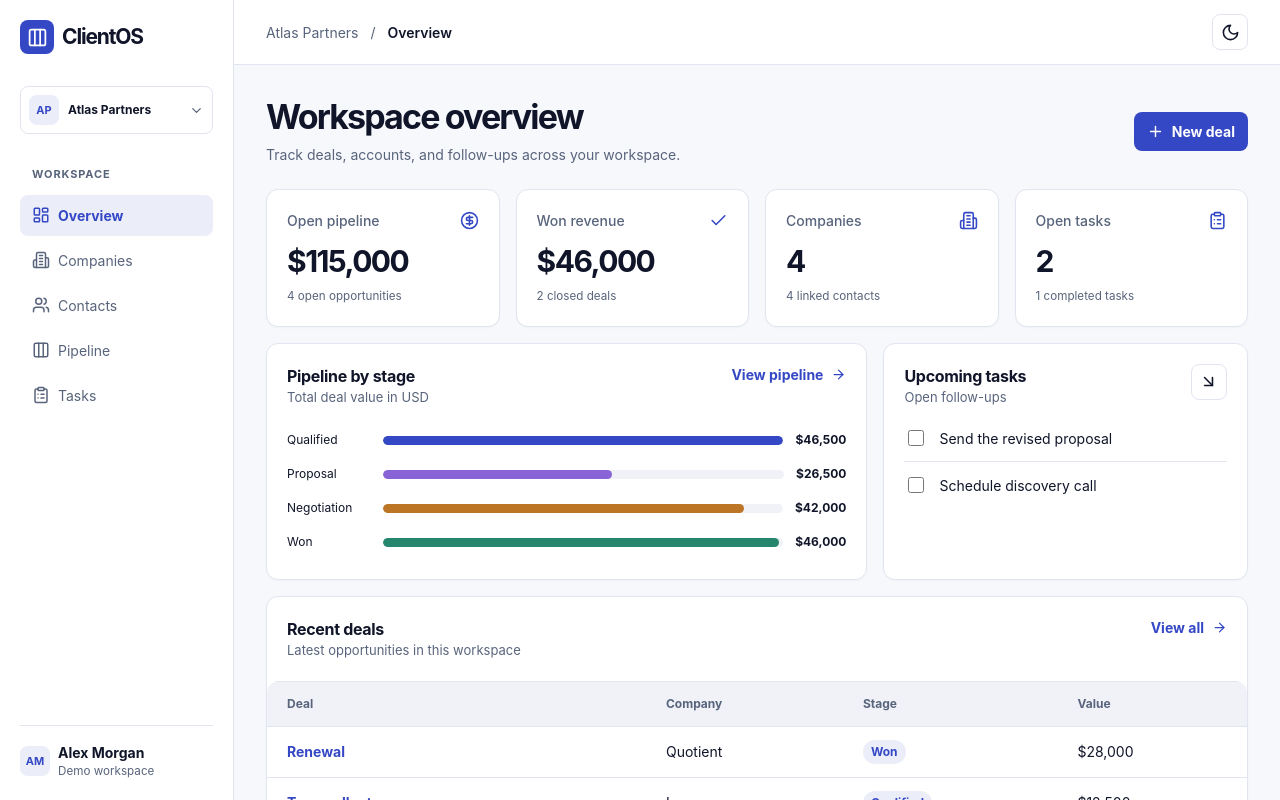
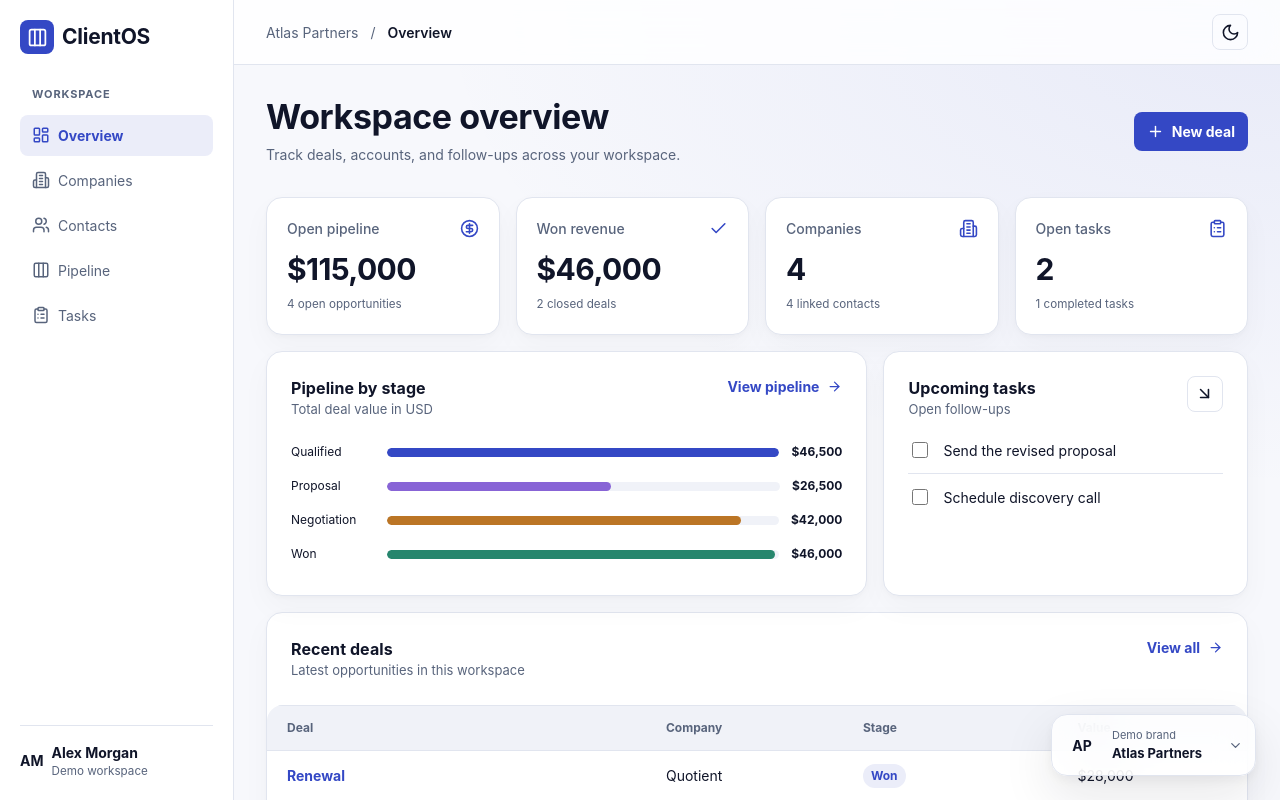
Before and after one commit to OzerovAndrey/client-os, a React (Vite) app: page / in a window 1280 px wide. Shown: the top 800 px of the page. Built offline with nearby package versions, Linux system fonts and the light colour scheme.

Commit message:
Refresh ClientOS with floating brand control and glass surfaces

```diff
--- a/src/main.tsx
+++ b/src/main.tsx
@@ -45,16 +45,6 @@ function App() {
   return <div className="shell">
     <aside className={menu ? 'sidebar expanded' : 'sidebar'} id="sidebar">
       <div className="product"><span className="product-mark"><Columns3 size={21} /></span>ClientOS</div>
-      <label className="workspace-select">
-        <span className="workspace-avatar">{workspace.initials}</span>
-        <select aria-label="Workspace" value={workspace.id} onChange={event => {
-          setWorkspace(workspaces.find(item => item.id === event.target.value) ?? workspaces[0])
-          setMenu(false)
-        }}>
-          {workspaces.map(item => <option key={item.id} value={item.id}>{item.name}</option>)}
-        </select>
-        <ChevronDown size={15} />
-      </label>
       <nav aria-label="Workspace navigation">
         <span className="nav-heading">Workspace</span>
         {screens.map(({ name, icon: Icon }) => <button key={name} aria-current={screen === name ? 'page' : undefined} onClick={() => { setScreen(name); setMenu(false) }}>
@@ -73,6 +63,18 @@ function App() {
       </header>
       <WorkspaceView key={workspace.id} workspace={workspace} screen={screen} navigate={setScreen} />
     </div>
+    <label className="workspace-select">
+      <span className="workspace-avatar">{workspace.initials}</span>
+      <span className="workspace-caption">Demo brand</span>
+      <span className="workspace-name" aria-hidden="true">{workspace.name}</span>
+      <select aria-label="Workspace" value={workspace.id} onChange={event => {
+        setWorkspace(workspaces.find(item => item.id === event.target.value) ?? workspaces[0])
+        setMenu(false)
+      }}>
+        {workspaces.map(item => <option key={item.id} value={item.id}>{item.name}</option>)}
+      </select>
+      <ChevronDown size={15} />
+    </label>
   </div>
 }
 
--- a/src/styles.css
+++ b/src/styles.css
@@ -1,22 +1,41 @@
 * { box-sizing: border-box; }
-body { margin: 0; color: var(--text); background: var(--canvas); font: 14px/1.5 var(--font-body); }
+body { margin: 0; color: var(--text); background: radial-gradient(ellipse 850px 490px at 100% 0, var(--brand-glow), transparent), var(--canvas); font: 14px/1.5 var(--font-body); }
 button, input, select { font: inherit; color: inherit; }
 button, select { cursor: pointer; }
 button { border: 0; background: transparent; }
 :focus-visible { outline: 2px solid var(--accent); outline-offset: 3px; }
 h1, h2, p { margin: 0; }
 p, small { color: var(--muted); }
-h2 { font-size: 16px; letter-spacing: -.02em; }
+h2 { font-size: 16px; letter-spacing: .005em; }
 .shell { min-height: 100vh; display: grid; grid-template-columns: 234px minmax(0, 1fr); }
 .sidebar { position: sticky; top: 0; height: 100dvh; background: var(--surface); border-right: 1px solid var(--line); display: flex; flex-direction: column; padding: var(--space-5); gap: var(--space-8); }
 .product, .profile, .workspace-select, .sidebar button, .topbar, .primary, .text-button, .icon-button { display: flex; align-items: center; gap: var(--space-2); }
-.product { font-weight: 750; font-size: 21px; letter-spacing: -.055em; }
+.product { font-weight: 750; font-size: 21px; letter-spacing: -.012em; }
 .product-mark, .workspace-avatar, .profile-avatar { display: grid; place-items: center; flex: none; border-radius: var(--radius-sm); font-weight: 700; }
 .product-mark { width: 34px; height: 34px; background: var(--accent); color: var(--accent-text); }
-.workspace-select { position: relative; padding: var(--space-2); border: 1px solid var(--line); border-radius: var(--radius-sm); }
-.workspace-avatar, .profile-avatar { width: 30px; height: 30px; background: var(--accent-soft); color: var(--accent); font-size: 11px; }
-.workspace-select select { appearance: none; background: transparent; border: 0; padding: 8px 22px 8px 47px; position: absolute; inset: 0; width: 100%; font-size: 12px; font-weight: 650; }
-.workspace-select svg { margin-left: auto; pointer-events: none; color: var(--muted); }
+.workspace-select {
+  position: fixed;
+  z-index: 1;
+  right: max(var(--space-6), env(safe-area-inset-right));
+  bottom: max(var(--space-6), env(safe-area-inset-bottom));
+  display: grid;
+  grid-template-columns: auto 1fr auto;
+  column-gap: var(--space-3);
+  row-gap: 0;
+  min-width: 205px;
+  padding: var(--space-3);
+  background: var(--glass);
+  backdrop-filter: var(--glass-blur);
+  border: 1px solid var(--line);
+  border-radius: var(--radius-lg);
+  box-shadow: var(--shadow-float);
+}
+.workspace-select .workspace-avatar { grid-row: span 2; width: 36px; height: 36px; }
+.workspace-caption { grid-column: 2; color: var(--muted); font-size: 11px; }
+.workspace-name { grid-column: 2; font-size: 13px; font-weight: 650; }
+.workspace-select select { opacity: 0; position: absolute; inset: 0; width: 100%; height: 100%; }
+.workspace-select:focus-within { outline: 2px solid var(--accent); outline-offset: 3px; }
+.workspace-select svg { grid-area: 1 / 3 / 3; pointer-events: none; color: var(--muted); }
 select option { background: var(--surface); color: var(--text); }
 .sidebar nav { display: grid; gap: var(--space-1); }
 .nav-heading { font-size: 11px; color: var(--muted); font-weight: 650; text-transform: uppercase; letter-spacing: .08em; padding: 0 var(--space-3) var(--space-2); }
@@ -25,7 +44,7 @@ select option { background: var(--surface); color: var(--text); }
 .sidebar button[aria-current] { color: var(--accent); background: var(--accent-soft); font-weight: 650; }
 .profile { margin-top: auto; padding-top: var(--space-4); border-top: 1px solid var(--line); }
 .profile strong, .profile small { display: block; }
-.topbar { min-height: 65px; padding: 0 var(--space-8); background: var(--surface); border-bottom: 1px solid var(--line); }
+.topbar { min-height: 65px; padding: 0 var(--space-8); background: var(--glass); backdrop-filter: var(--glass-blur); border-bottom: 1px solid var(--line); }
 .breadcrumb { color: var(--muted); }
 .breadcrumb span { margin-inline: var(--space-2); }
 .breadcrumb strong { color: var(--text); font-weight: 600; }
@@ -33,10 +52,10 @@ select option { background: var(--surface); color: var(--text); }
 .icon-button:hover, .secondary:hover { background: var(--subtle); }
 .theme-toggle { margin-left: auto; }
 .menu-toggle { display: none; }
-main { max-width: 1520px; margin: auto; padding: var(--space-8); }
+main { max-width: 1520px; margin: auto; padding: var(--space-8) var(--space-8) 7rem; }
 .page-heading, .panel-heading, .metric-label { display: flex; justify-content: space-between; align-items: center; gap: var(--space-4); }
-.page-heading { margin-bottom: var(--space-6); }
-h1 { font-size: clamp(24px, 3vw, 34px); line-height: 1.15; letter-spacing: -.055em; margin-bottom: var(--space-2); }
+.page-heading { margin-bottom: var(--space-8); }
+h1 { font-size: clamp(24px, 3vw, 34px); line-height: 1.15; letter-spacing: -.012em; margin-bottom: var(--space-2); }
 .primary, .secondary { border-radius: var(--radius-sm); padding: 9px 13px; font-weight: 650; white-space: nowrap; }
 .primary { background: var(--button-bg); color: var(--button-fg); }
 .primary:hover { background: color-mix(in srgb, var(--button-bg) 88%, var(--button-fg)); }
@@ -46,9 +65,9 @@ h1 { font-size: clamp(24px, 3vw, 34px); line-height: 1.15; letter-spacing: -.055
 .metric { padding: var(--space-5); }
 .metric-label { color: var(--muted); font-weight: 550; gap: var(--space-2); }
 .metric-label svg { color: var(--accent); flex: none; }
-.metric > strong { display: block; font-size: clamp(21px, 2.5vw, 30px); letter-spacing: -.05em; margin-top: var(--space-2); overflow-wrap: anywhere; }
+.metric > strong { display: block; font-size: clamp(21px, 2.5vw, 30px); letter-spacing: -.018em; margin-top: var(--space-2); overflow-wrap: anywhere; }
 .overview-row { display: grid; grid-template-columns: minmax(0, 1.65fr) minmax(0, 1fr); gap: var(--space-4); margin: var(--space-4) 0; }
-.panel, .table-heading { padding: var(--space-5); }
+.panel, .table-heading { padding: var(--space-6); }
 .panel-heading { align-items: flex-start; }
 .panel-heading p { font-size: 13px; }
 .text-button, .record-button { color: var(--accent); font-weight: 650; padding: 0; text-align: left; }
@@ -89,8 +108,8 @@ thead th { background: var(--subtle); color: var(--muted); font-size: 12px; font
 .deal select { font-size: 12px; }
 .empty { color: var(--muted); padding: var(--space-3) 0; }
 td.empty { padding-inline: var(--space-5); }
-dialog { width: min(440px, calc(100% - 2rem)); padding: var(--space-6); color: var(--text); background: var(--surface); border: 1px solid var(--line); border-radius: var(--radius-lg); }
-dialog::backdrop { background: #10152999; }
+dialog { width: min(440px, calc(100% - 2rem)); padding: var(--space-6); color: var(--text); border: 1px solid var(--line); border-radius: var(--radius-lg); background: var(--glass); backdrop-filter: var(--glass-blur); box-shadow: var(--shadow-float); }
+dialog::backdrop { background: var(--scrim); backdrop-filter: blur(5px); }
 dialog .panel-heading { align-items: center; }
 .fields { display: grid; gap: var(--space-4); margin-block: var(--space-5); }
 .fields label { display: grid; gap: var(--space-1); font-weight: 600; }
@@ -105,7 +124,8 @@ dialog .panel-heading { align-items: center; }
   .sidebar.expanded { display: flex; }
   .topbar { position: sticky; top: 0; z-index: 3; min-height: 59px; padding-inline: var(--space-4); }
   .menu-toggle { display: flex; }
-  main { padding: var(--space-5) var(--space-4); }
+  main { padding: var(--space-5) var(--space-4) 7rem; }
+  .workspace-select { right: max(var(--space-4), env(safe-area-inset-right)); bottom: max(var(--space-4), env(safe-area-inset-bottom)); }
   .page-heading { flex-wrap: wrap; }
   th, td { padding-inline: var(--space-3); }
 }
--- a/src/tokens.css
+++ b/src/tokens.css
@@ -39,11 +39,16 @@
   --stage-proposal: #8864d6;
   --stage-negotiation: #bb7525;
   --stage-won: #26866d;
-  --shadow: 0 1px 2px #10152908;
+  --shadow: 0 2px 5px #10152906, 0 12px 30px #10152908;
+  --shadow-float: 0 4px 12px #1015290d, 0 20px 52px #1015291a;
+  --glass: color-mix(in srgb, var(--surface) 83%, transparent);
+  --glass-blur: blur(18px) saturate(135%);
+  --scrim: #10152944;
+  --brand-glow: color-mix(in srgb, var(--accent) 8%, transparent);
   --accent-soft: color-mix(in srgb, var(--accent) 10%, var(--surface));
   --button-bg: var(--accent);
   --button-fg: var(--accent-text);
-  --card-radius: var(--radius-md);
+  --card-radius: var(--radius-lg);
   color-scheme: light;
 }
 [data-brand="studio"] { --brand-light: var(--violet-700); --brand-dark: var(--violet-300); }
@@ -58,4 +63,7 @@
   --line: var(--slate-700);
   --accent: var(--brand-dark);
   --accent-text: var(--slate-950);
+  --shadow: 0 6px 22px #0002;
+  --shadow-float: 0 12px 42px #0006;
+  --scrim: #090d206e;
 }
```
